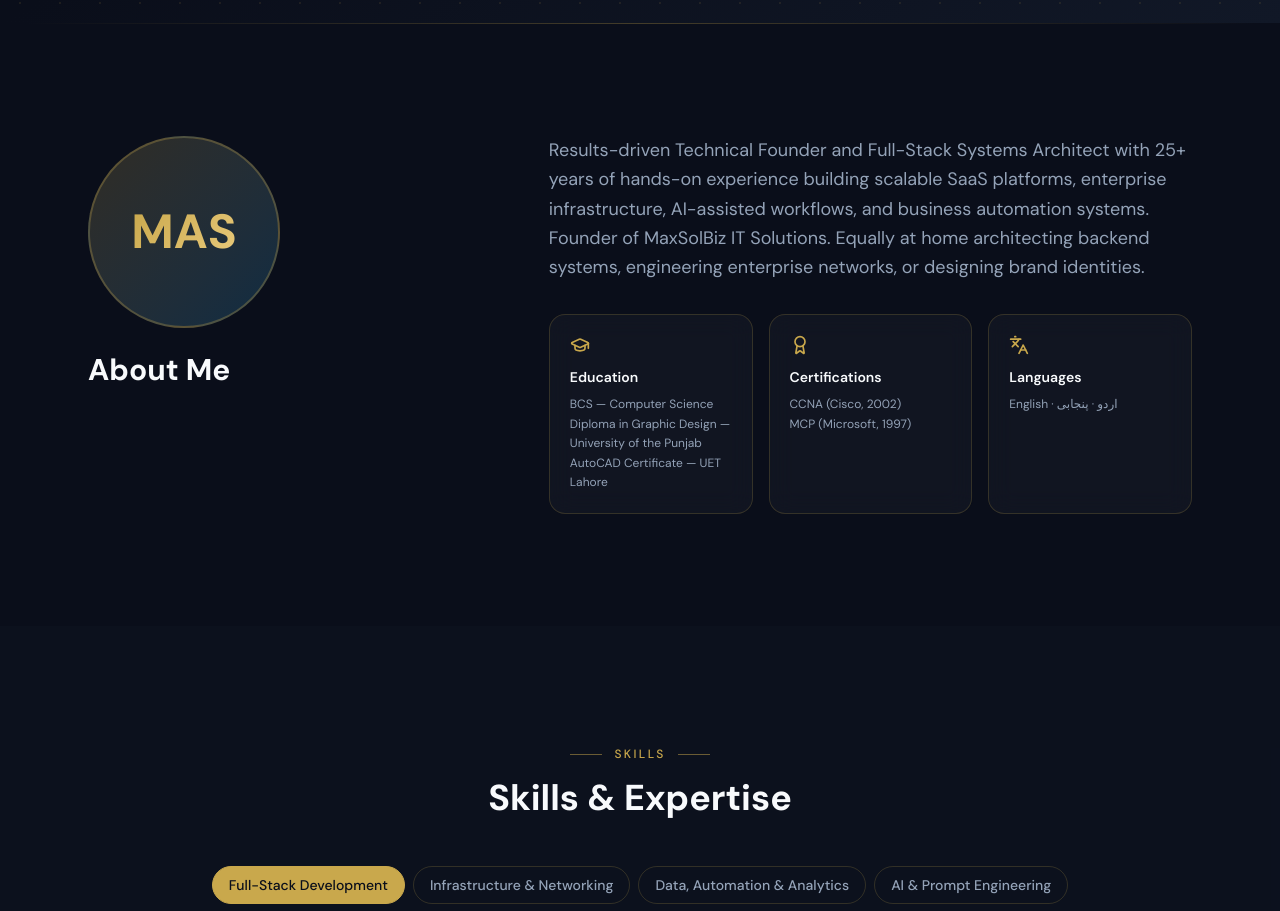
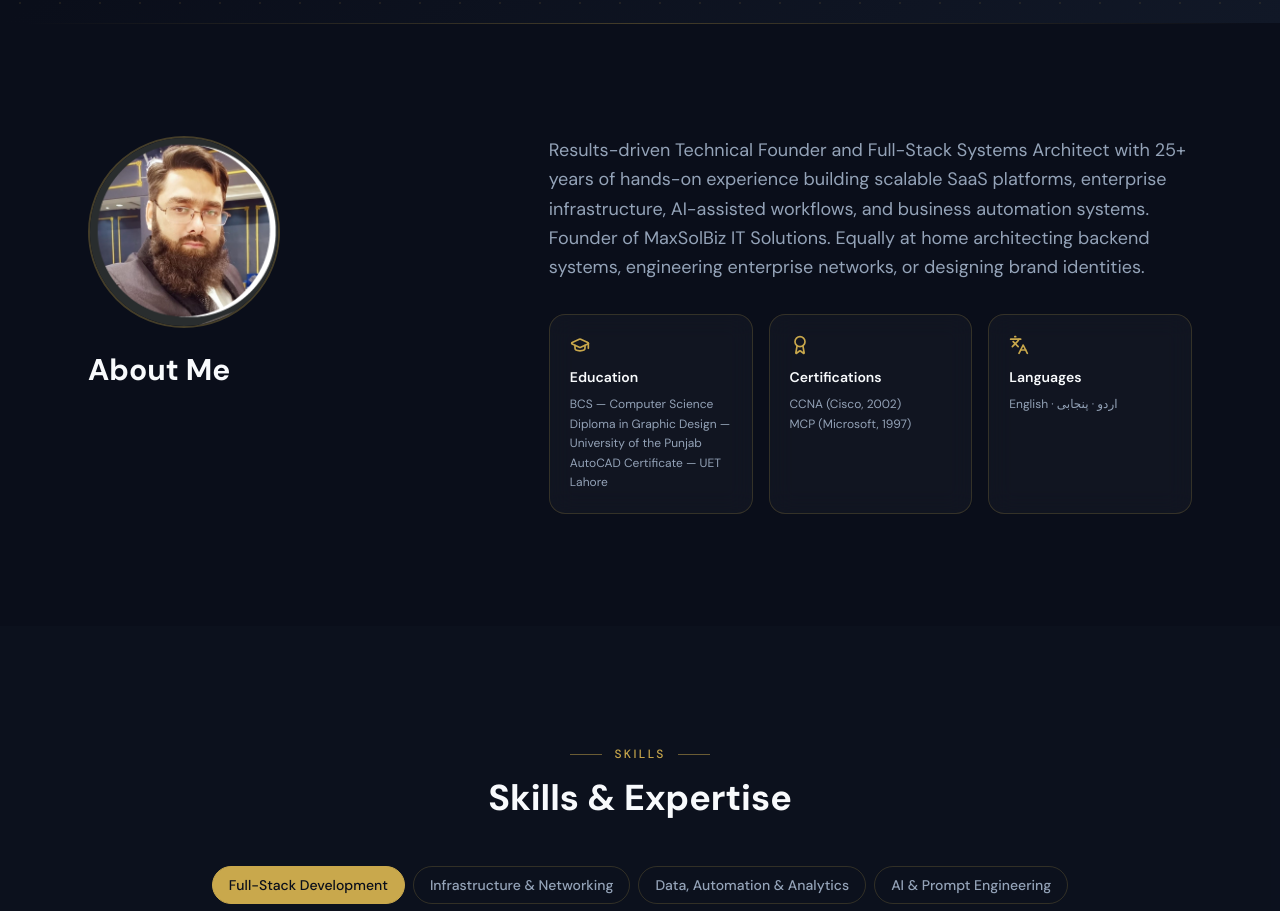
Before and after one commit to maxsolbiz/asif-portfolio, a Next.js app: page /en in a window 1280 px wide. Shown: the part 777-1688 px from the top of the page. Built offline with nearby package versions, Linux system fonts and the light colour scheme; a web font is replaced by a local one.

Commit message:
feat: add profile photo to About section

```diff
--- a/src/components/portfolio/AboutSection.tsx
+++ b/src/components/portfolio/AboutSection.tsx
@@ -2,6 +2,7 @@
 
 import { useTranslations } from "next-intl";
 import { motion } from "framer-motion";
+import Image from "next/image";
 import { GraduationCap, Award, Languages } from "lucide-react";
 
 export default function AboutSection() {
@@ -24,8 +25,13 @@ export default function AboutSection() {
             transition={{ duration: 0.6 }}
             className="lg:col-span-2 flex flex-col items-center lg:items-start"
           >
-            <div className="w-48 h-48 rounded-full bg-gradient-to-br from-gold/20 to-teal/20 flex items-center justify-center mb-6 border-2 border-gold/30">
-              <span className="text-5xl font-bold gold-gradient-text">MAS</span>
+            <div className="w-48 h-48 rounded-full overflow-hidden mb-6 border-2 border-gold/30">
+              <Image
+                src="/profile.png"
+                alt="Muhammad Asif Shahzad"
+                width="192" height="192"
+                className="w-full h-full object-cover"
+              />
             </div>
             <h2 className="font-bold text-3xl mb-4 text-center lg:text-left">{t("title")}</h2>
           </motion.div>
```
Also changed, not shown: public/profile.png (renamed from Screenshot 2024-11-18 202951.png), public/resume.png (renamed from Screenshot 2024-11-18 203231.png).
